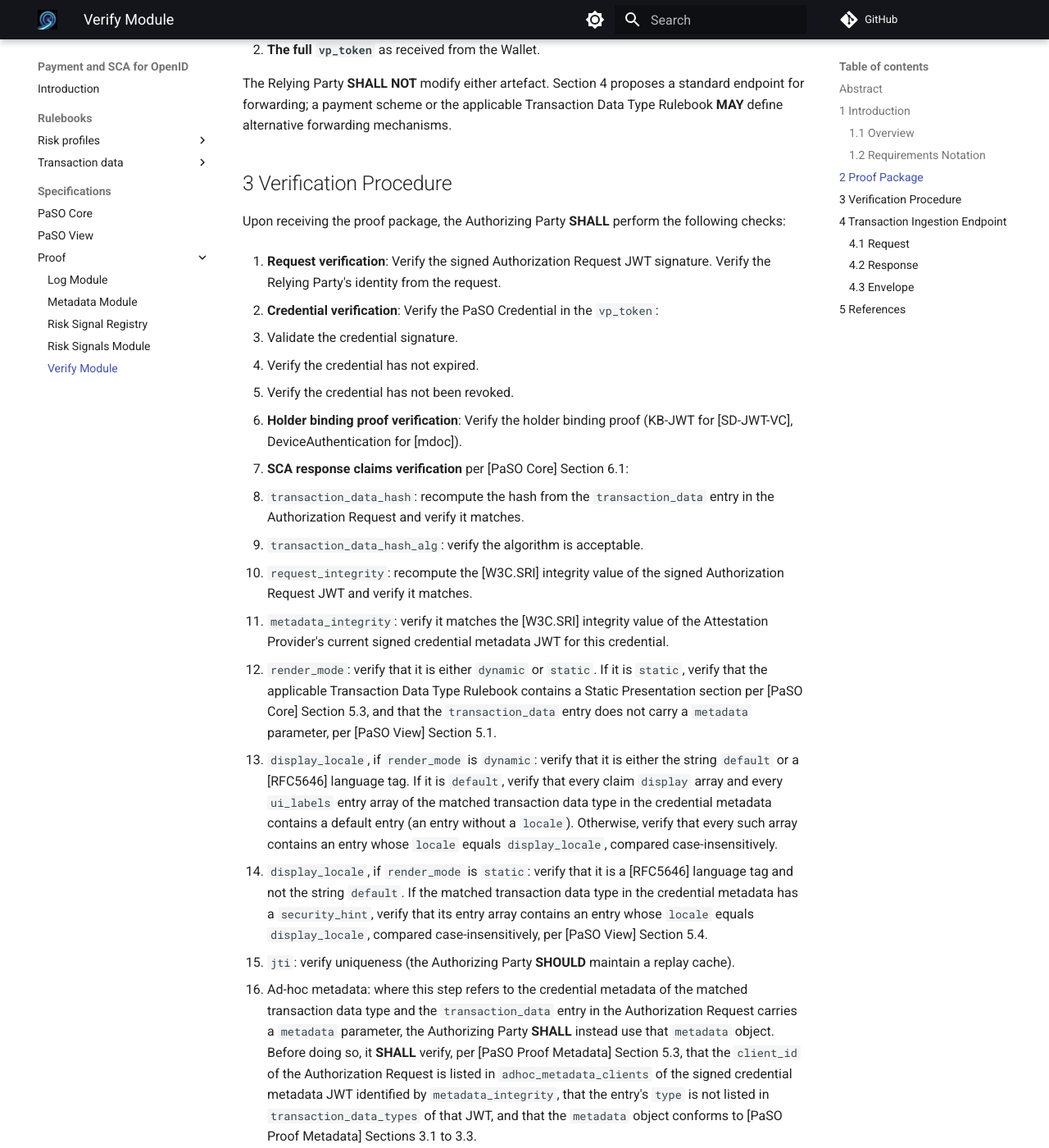
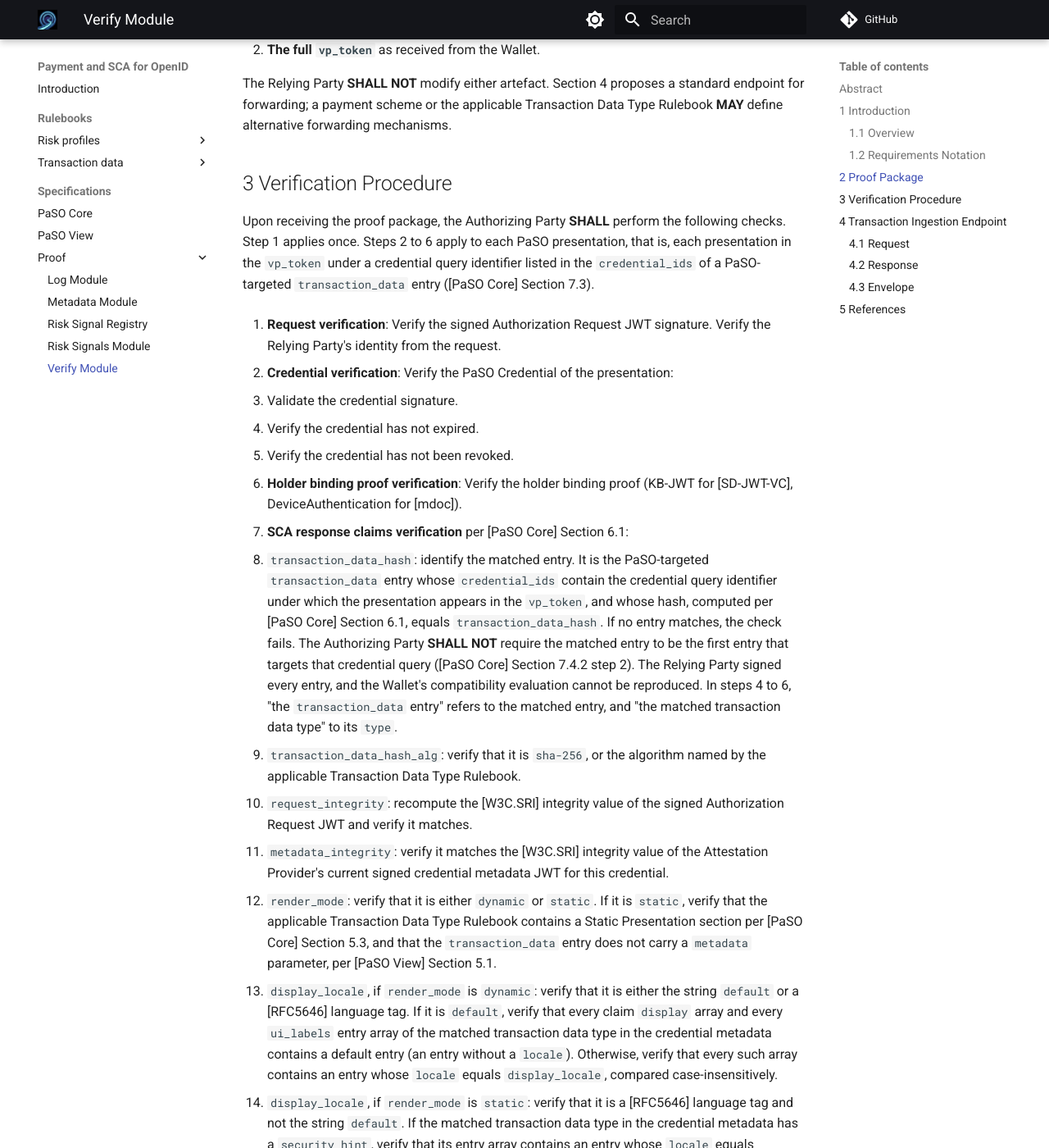
Before and after one commit to APTITUDE-Consortium/payments-and-sca-for-openid, an MkDocs documentation site: the page built from docs/specifications/proof/paso-proof-verify.md, in a window 1280 px wide and 1400 px high, scrolled down 913 px. Shown: the whole window at 82% size. Built offline with MkDocs 1.6.1 and Material for MkDocs 9.7.7, drawn with Linux system fonts in a browser that asks for light colours; comment, search, counter and statistics services are not loaded; the version menu is left out.

Commit message:
docs: verify matches each PaSO presentation to its signed entry

```diff
--- a/docs/specifications/proof/paso-proof-verify.md
+++ b/docs/specifications/proof/paso-proof-verify.md
@@ -27,11 +27,11 @@ The Relying Party **SHALL NOT** modify either artefact. Section 4 proposes a sta
 
 ## 3 Verification Procedure
 
-Upon receiving the proof package, the Authorizing Party **SHALL** perform the following checks:
+Upon receiving the proof package, the Authorizing Party **SHALL** perform the following checks. Step 1 applies once. Steps 2 to 6 apply to each PaSO presentation, that is, each presentation in the `vp_token` under a credential query identifier listed in the `credential_ids` of a PaSO-targeted `transaction_data` entry ([PaSO Core] Section 7.3).
 
 1. **Request verification**: Verify the signed Authorization Request JWT signature. Verify the Relying Party's identity from the request.
 
-2. **Credential verification**: Verify the PaSO Credential in the `vp_token`:
+2. **Credential verification**: Verify the PaSO Credential of the presentation:
    - Validate the credential signature.
    - Verify the credential has not expired.
    - Verify the credential has not been revoked.
@@ -39,8 +39,8 @@ Upon receiving the proof package, the Authorizing Party **SHALL** perform the fo
 3. **Holder binding proof verification**: Verify the holder binding proof (KB-JWT for [SD-JWT-VC], DeviceAuthentication for [mdoc]).
 
 4. **SCA response claims verification** per [PaSO Core] Section 6.1:
-   - `transaction_data_hash`: recompute the hash from the `transaction_data` entry in the Authorization Request and verify it matches.
-   - `transaction_data_hash_alg`: verify the algorithm is acceptable.
+   - `transaction_data_hash`: identify the matched entry. It is the PaSO-targeted `transaction_data` entry whose `credential_ids` contain the credential query identifier under which the presentation appears in the `vp_token`, and whose hash, computed per [PaSO Core] Section 6.1, equals `transaction_data_hash`. If no entry matches, the check fails. The Authorizing Party **SHALL NOT** require the matched entry to be the first entry that targets that credential query ([PaSO Core] Section 7.4.2 step 2). The Relying Party signed every entry, and the Wallet's compatibility evaluation cannot be reproduced. In steps 4 to 6, "the `transaction_data` entry" refers to the matched entry, and "the matched transaction data type" to its `type`.
+   - `transaction_data_hash_alg`: verify that it is `sha-256`, or the algorithm named by the applicable Transaction Data Type Rulebook.
    - `request_integrity`: recompute the [W3C.SRI] integrity value of the signed Authorization Request JWT and verify it matches.
    - `metadata_integrity`: verify it matches the [W3C.SRI] integrity value of the Attestation Provider's current signed credential metadata JWT for this credential.
    - `render_mode`: verify that it is either `dynamic` or `static`. If it is `static`, verify that the applicable Transaction Data Type Rulebook contains a Static Presentation section per [PaSO Core] Section 5.3, and that the `transaction_data` entry does not carry a `metadata` parameter, per [PaSO View] Section 5.1.
```
